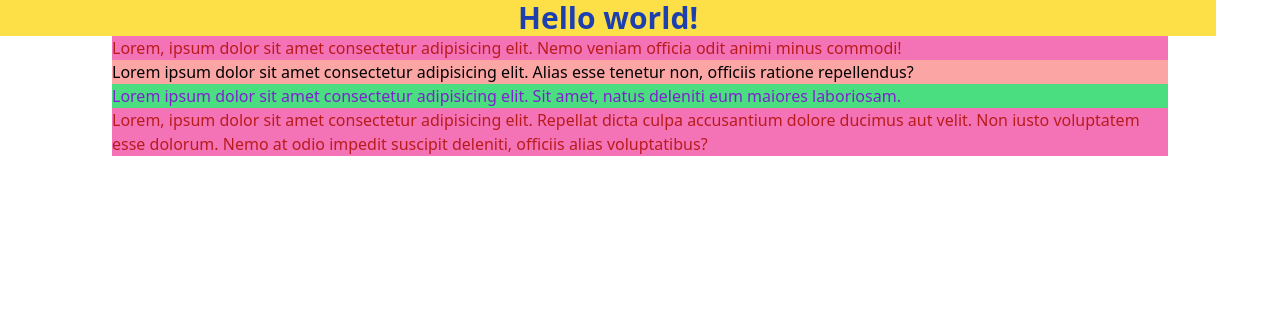
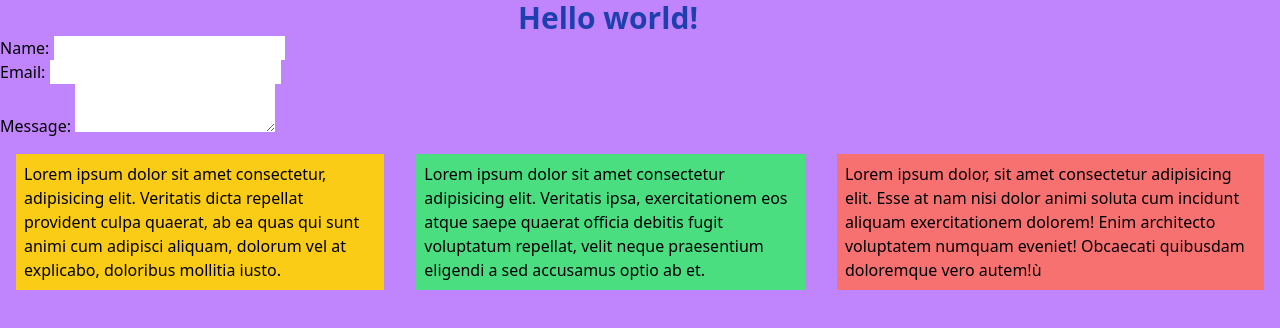
Before and after one commit to ossena/website-2024-25, a plain HTML site: page Index.html in a window 1280 px wide. Drawn offline with nearby package versions, Linux system fonts and the light colour scheme.

```diff
--- a/Index.html
+++ b/Index.html
@@ -6,26 +6,54 @@
     <script src="https://cdn.tailwindcss.com"></script>
     <title>Esercizio Tailwind</title>
 </head>
-<body>
 
-    <h1 class="text-3xl font-bold text-center text-blue-800 bg-yellow-300 mr-16  ">
+<body class="bg-purple-400">
+    <h1 class="text-3xl font-bold text-center text-blue-800 bg-purple-400 mr-16  ">
         Hello world!
-      </h1>
+    </h1>
+
+
 <div>
-    <p class=" bg-red-400 text-green-700 md:text-purple-700 md:mr-16 md:ml-16 sm:mr-4 sm:ml-4  lg:mr-28 lg:ml-28>Lorem ipsum dolor sit amet consectetur adipisicing elit. Minima placeat sequi, asperiores rem quasi voluptate.</p>
+    <form action="/my-handling-from-page" method="post">
+        <p>
+        <label for="name">Name:</label>
+        <input type="text" id="name" name="user_name" />
+        </p>
+        <p>
+        <label for="mail">Email:</label>
+        <input type="email" id="mail" name="user_Email" />
+        </p>
+        <p>
+        <label for="msg">Message:</label>
+        <textarea id="msg" name="user_message"></textarea>
+        </p>
+    </form>
 </div>
 
 
+    <div class="lg:flex">
+        <p class="bg-yellow-400 p-2 m-4">Lorem ipsum dolor sit amet consectetur, adipisicing elit. Veritatis dicta repellat provident culpa quaerat, ab ea quas qui sunt animi cum adipisci aliquam, dolorum vel at explicabo, doloribus mollitia iusto.</p>
+        <p class="bg-green-400 p-2 m-4">Lorem ipsum dolor sit amet consectetur adipisicing elit. Veritatis ipsa, exercitationem eos atque saepe quaerat officia debitis fugit voluptatum repellat, velit neque praesentium eligendi a sed accusamus optio ab et.</p>
+        <p class="bg-red-400 p-2 m-4">Lorem ipsum dolor, sit amet consectetur adipisicing elit. Esse at nam nisi dolor animi soluta cum incidunt aliquam exercitationem dolorem! Enim architecto voluptatem numquam eveniet! Obcaecati quibusdam doloremque vero autem!ù</p>
+    </div>
+
+
+
+
+
+
+
+<!-- <div>
+    <p class=" bg-purple-400 text-green-700 md:text-purple-700 md:mr-16 md:ml-16 sm:mr-4 sm:ml-4  lg:mr-28 lg:ml-28>Lorem ipsum dolor sit amet consectetur adipisicing elit. Minima placeat sequi, asperiores rem quasi voluptate.</p>
+</div>
 <div>
     <p class="  bg-pink-400 text-green-700  md:text-red-700 md:mr-16 md:ml-16 sm:mr-4 sm:ml-4 lg:mr-28 lg:ml-28">Lorem,
         ipsum dolor sit amet consectetur adipisicing elit. Nemo veniam officia odit animi minus commodi!</p>
 </div>
-
 <div>
     <p class="bg-purple-400 md:bg-red-300 md:mr-16 md:ml-16 sm:mr-4 sm:ml-4  lg:mr-28 lg:ml-28 ">Lorem ipsum dolor sit amet consectetur adipisicing elit. Alias esse tenetur non, officiis
         ratione repellendus?</p>
 </div>
-
 <div>
     <p class=" bg-green-400 text-red-700 md:text-purple-700 md:mr-16 md:ml-16 sm:mr-4 sm:ml-4  lg:mr-28 lg:ml-28 ">Lorem ipsum dolor sit amet consectetur adipisicing elit. Sit amet, natus deleniti eum maiores
         laboriosam.</p>
@@ -35,7 +63,7 @@
     <p class="  bg-pink-400 text-green-700  md:text-red-700 md:mr-16 md:ml-16 sm:mr-4 sm:ml-4  lg:mr-28 lg:ml-28">Lorem, ipsum dolor sit amet consectetur adipisicing elit. Repellat dicta culpa accusantium
         dolore ducimus aut velit. Non iusto voluptatem esse dolorum. Nemo at odio impedit suscipit deleniti, officiis alias
         voluptatibus?</p>
-</div>
+</div> -->
 
 </body>
 </html>
```
